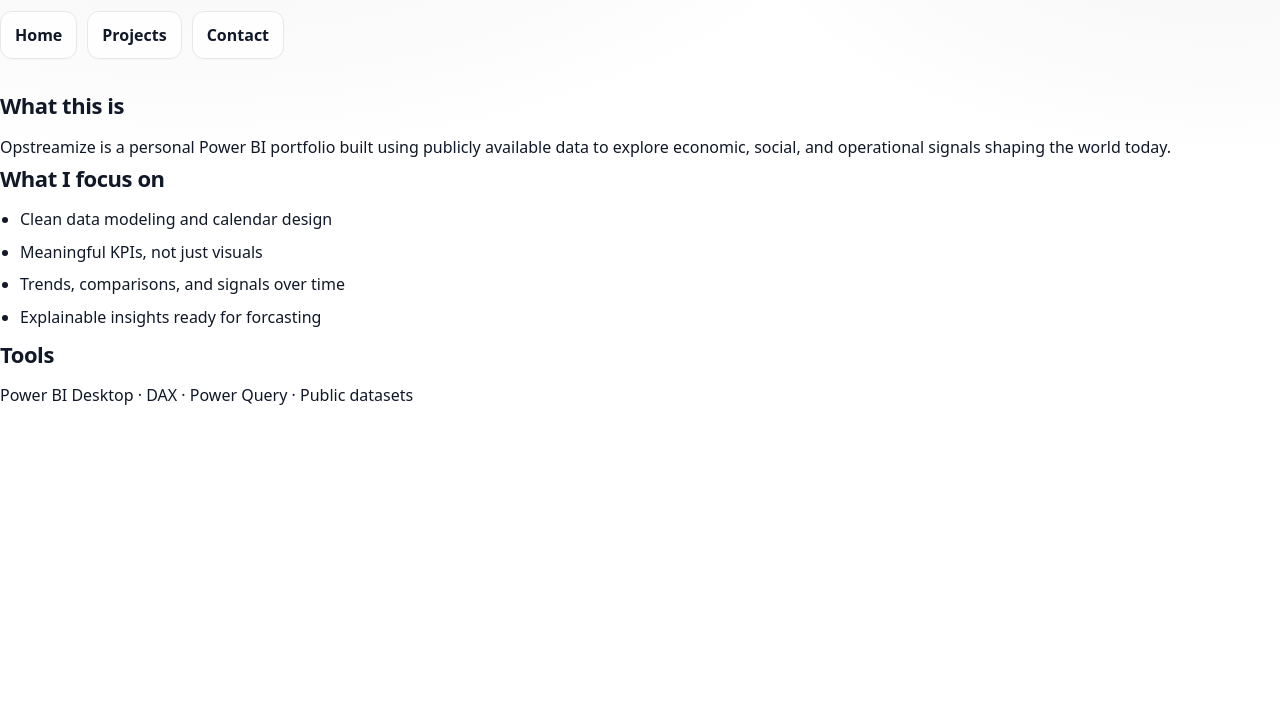
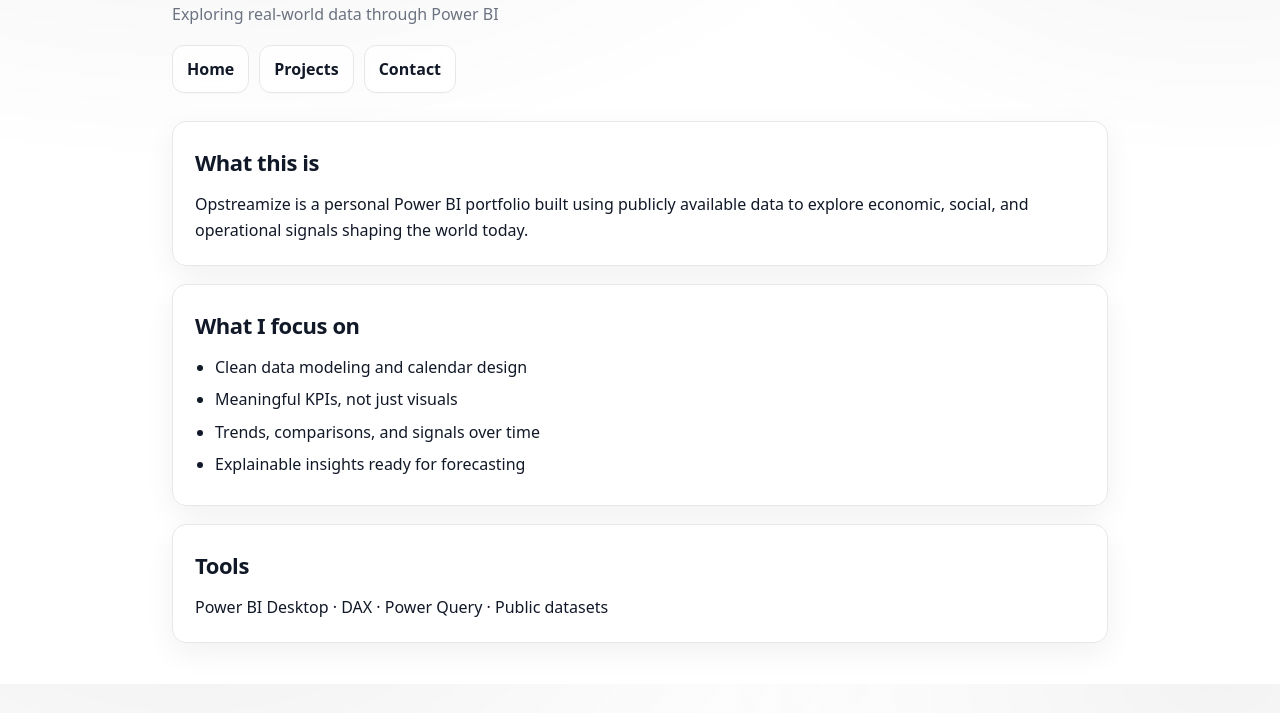
Before and after one commit to ioanavasilescu/opstreamize, a plain HTML site: page index.html in a window 1280 px wide. Shown: the part 116-829 px from the top of the page. Before the commit the page ends 800 px from the top, so only its background shows below. Drawn offline with Linux system fonts and the light colour scheme.

Commit message:
Update index.html

```diff
--- a/index.html
+++ b/index.html
@@ -1,17 +1,18 @@
 <!DOCTYPE html>
 <html lang="en">
 <head>
-  <meta charset="UTF-8">
+  <meta charset="UTF-8" />
+  <meta name="viewport" content="width=device-width, initial-scale=1" />
   <title>Opstreamize | Power BI Portfolio</title>
-  <link rel="stylesheet" href="style.css">
+
+  <!-- Cache-buster helps if CSS updates don't show immediately -->
+  <link rel="stylesheet" href="style.css?v=1" />
 </head>
 <body>
-
+  <div class="container">
     <header>
       <h1>Opstreamize</h1>
-  <p class="subtitle">
-    Exploring real-world data through Power BI
-  </p>
+      <p class="subtitle">Exploring real-world data through Power BI</p>
     </header>
 
     <nav class="nav">
@@ -20,32 +21,30 @@
       <a class="nav-btn" href="contact.html">Contact</a>
     </nav>
 
-
-<section>
+    <main>
+      <section class="section">
         <h2>What this is</h2>
         <p>
-    Opstreamize is a personal Power BI portfolio built using
-    publicly available data to explore economic, social, and
-    operational signals shaping the world today.
+          Opstreamize is a personal Power BI portfolio built using publicly available data
+          to explore economic, social, and operational signals shaping the world today.
         </p>
       </section>
 
-<section>
+      <section class="section">
         <h2>What I focus on</h2>
         <ul>
           <li>Clean data modeling and calendar design</li>
           <li>Meaningful KPIs, not just visuals</li>
           <li>Trends, comparisons, and signals over time</li>
-    <li>Explainable insights ready for forcasting</li>
+          <li>Explainable insights ready for forecasting</li>
         </ul>
       </section>
 
-<section>
+      <section class="section">
         <h2>Tools</h2>
-  <p>
-    Power BI Desktop · DAX · Power Query · Public datasets
-  </p>
+        <p>Power BI Desktop · DAX · Power Query · Public datasets</p>
       </section>
-
+    </main>
+  </div>
 </body>
 </html>
```
Lines whose indentation alone changed are shown as unchanged.
